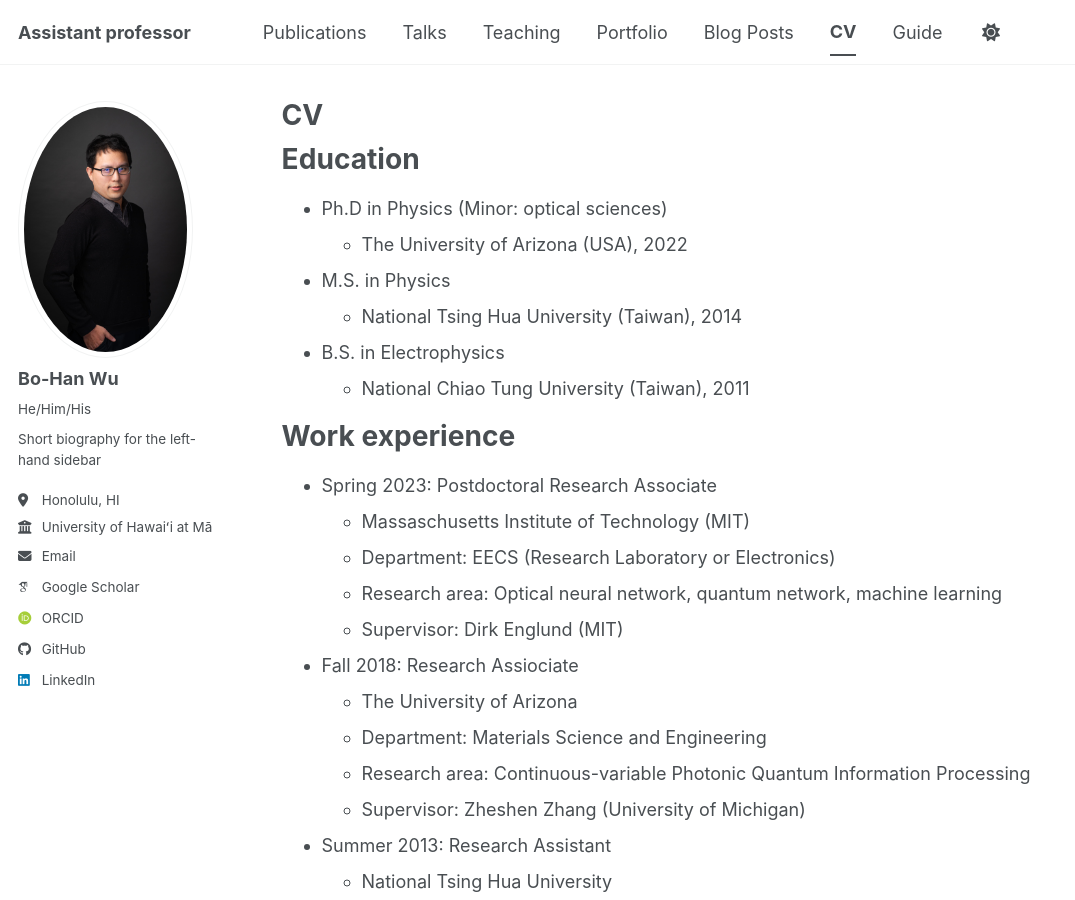
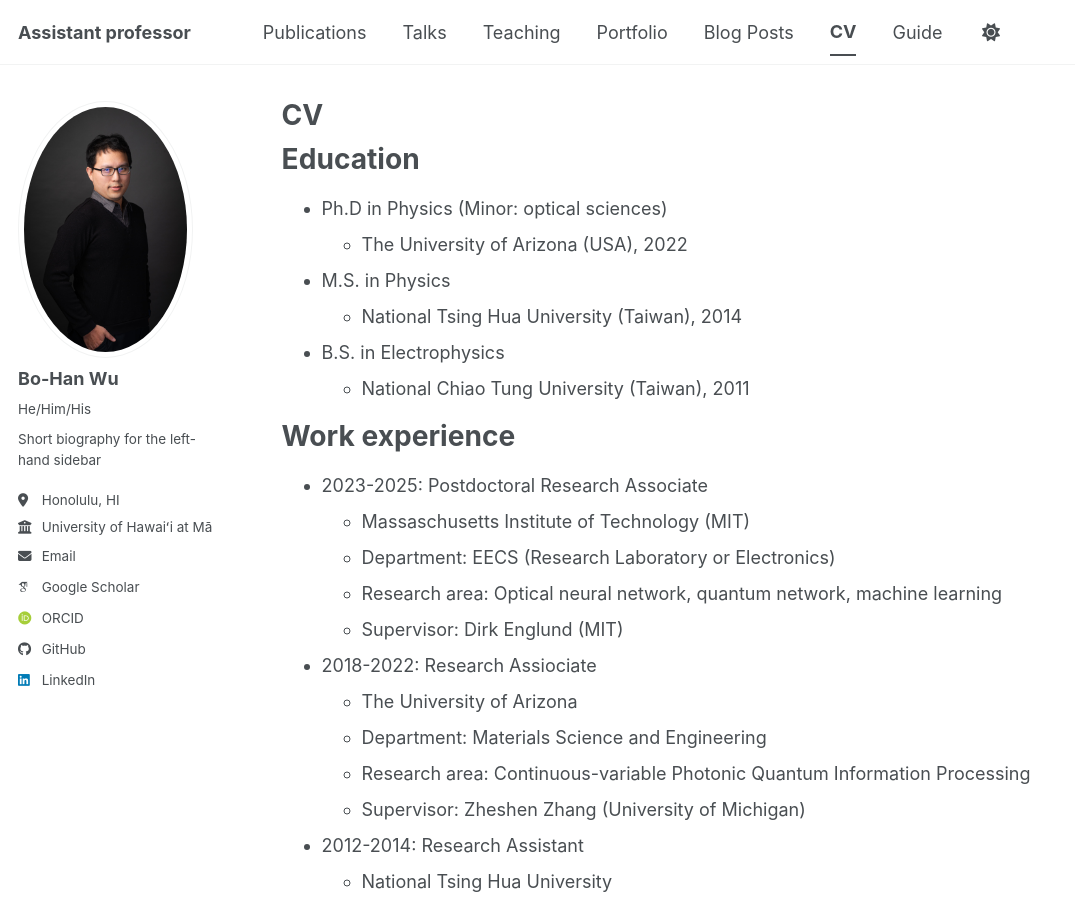
Before and after one commit to go705/go705.github.io, a Jekyll site: the page built from _pages/cv.md, in a window 1280 px wide and 900 px high. Shown: the whole window, without its empty margins (0-1075 px from the left). Built offline with Jekyll 4.4.1, drawn with Linux system fonts in a browser that asks for light colours; some web fonts are replaced; a script bundle is joined from its source files by our own code; library files that are not in the unit come from our copies.

Commit message:
Update cv.md

```diff
--- a/_pages/cv.md
+++ b/_pages/cv.md
@@ -20,19 +20,19 @@ Education
 
 Work experience
 ======
-* Spring 2023: Postdoctoral Research Associate
+* 2023-2025: Postdoctoral Research Associate
   * Massaschusetts Institute of Technology (MIT)
   * Department: EECS (Research Laboratory or Electronics)
   * Research area: Optical neural network, quantum network, machine learning
   * Supervisor: Dirk Englund (MIT)
 
-* Fall 2018: Research Assiociate
+* 2018-2022: Research Assiociate
   * The University of Arizona
   * Department: Materials Science and Engineering
   * Research area: Continuous-variable Photonic Quantum Information Processing
   * Supervisor: Zheshen Zhang (University of Michigan)
 
-* Summer 2013: Research Assistant
+* 2012-2014: Research Assistant
   * National Tsing Hua University
   * Research area: Theoretical Atomic Physics
   * Supervisor: Ite Yu
```
